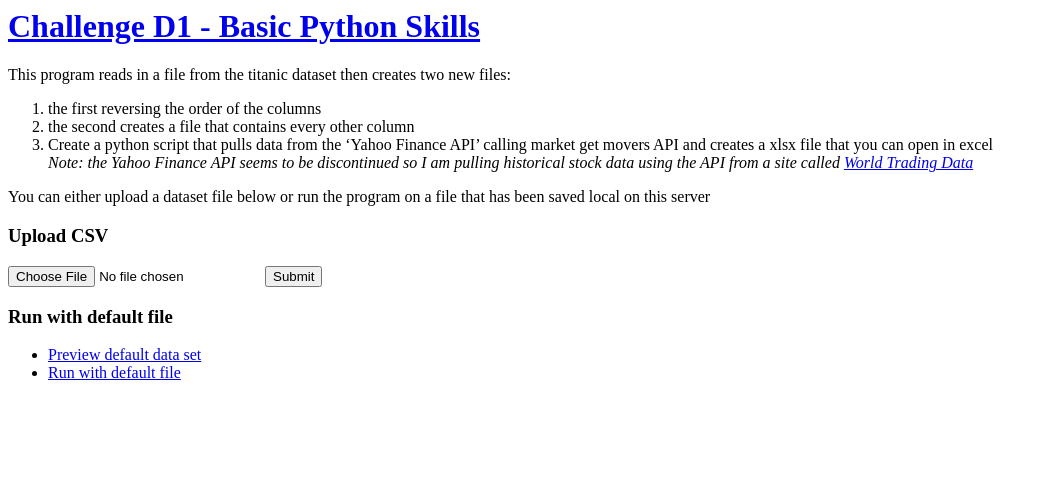
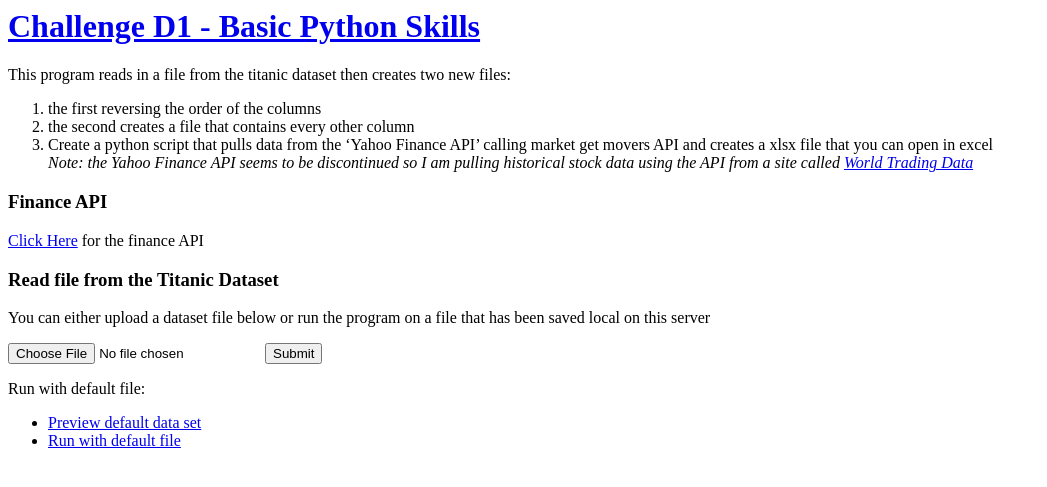
Before and after one commit to chbell84/DevOps-Challenge, a Flask app: page / in a window 1280 px wide. Shown: the top 487 px of the page, without its empty margins (0-1047 px from the left). Run offline with Flask 2, Linux system fonts and the light colour scheme.

```diff
--- a/app/__init__.py
+++ b/app/__init__.py
@@ -1,18 +1,14 @@
 from flask import Flask, request, redirect, url_for
 from werkzeug.utils import secure_filename
 
-#UPLOAD_FOLDER = 'app/static/uploads'
 UPLOAD_FOLDER_SF = 'static/files'
 UPLOAD_FOLDER = 'app/static/files'
 API_KEY = 'pUZbiXpKgv1kqXkFMrWQdcqkAgzBpWAC2HAoHNW9EdAIHS7mEHOZixjFapME'
-#DEFAULT_FILE = 'app/static/default.csv'
 ALLOWED_EXTENSIONS = set(['csv'])
 
 app = Flask(__name__)
 app.config['UPLOAD_FOLDER_SF'] = UPLOAD_FOLDER_SF
 app.config['UPLOAD_FOLDER'] = UPLOAD_FOLDER
 app.config['API_KEY'] = API_KEY
-#app.config['DEFAULT_FILE'] = DEFAULT_FILE
-#app.config['OUTPUT_FOLDER'] = UPLOAD_FOLDER
 
 from app import routes
--- a/app/templates/index.html
+++ b/app/templates/index.html
@@ -1,14 +1,16 @@
 {% extends "base.html" %}
 {% block content %}
+        <h3>Finance API</h3>
+        <p><a href="/finance">Click Here</a> for the finance API</p>
+        <h3>Read file from the Titanic Dataset</h3>
         <p>You can either upload a dataset file below or run the program on a file that has been saved local on this server</p>
-        <h3>Upload CSV</h3>
         <form action = "http://localhost:5000/" method = "POST" enctype = "multipart/form-data">
             <input type = "file" name = "file" />
             <input type = "submit"/>
         </form>
-        <h3>Run with default file</h3>
+        <p>Run with default file:</p>
         <ul>
-            <li><a href="{{ url_for('return_files') }}" target="_blank">Preview default data set</a></li>
+            <li><a href="/data" target="_blank">Preview default data set</a></li>
             <li><a href="{{ url_for('titanic', file='files/default.csv') }}" target="_self">Run with default file</a></li>
         </ul>
 {% endblock %}
--- a/app/templates/titanic.html
+++ b/app/templates/titanic.html
@@ -1,7 +1,6 @@
 {% extends "base.html" %}
 {% block content %}
-        <h2>CSV Loaded!</h2>
-
+        <h2>Dataset Loaded!</h2>
         <h3>Download Excel file</h3>
         <ul>
             <li><a href="{{ url_for('return_files', filename='reversed_columns.xlsx') }}" target="_blank">With Columns reversed</a></li>
```
Also changed, not shown: app/routes.py (+0 -10 lines).
